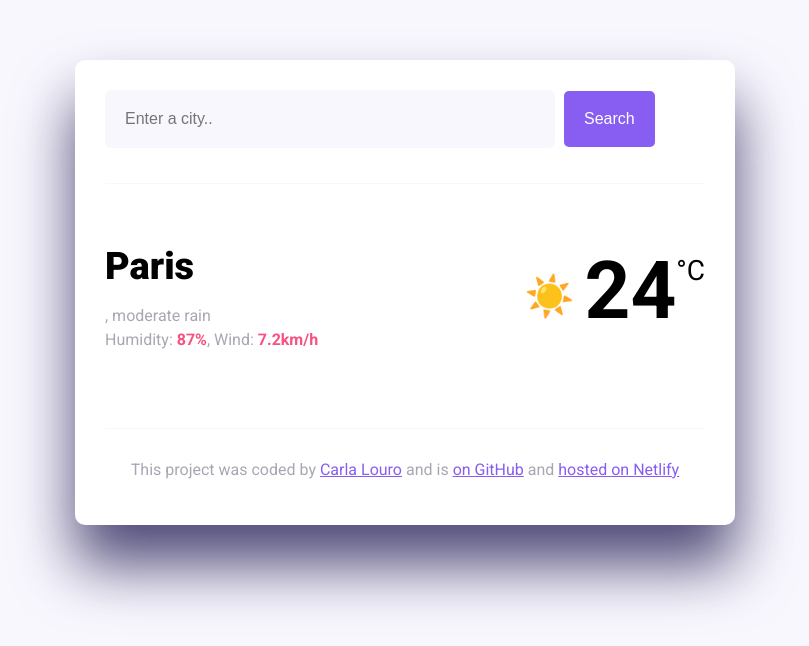
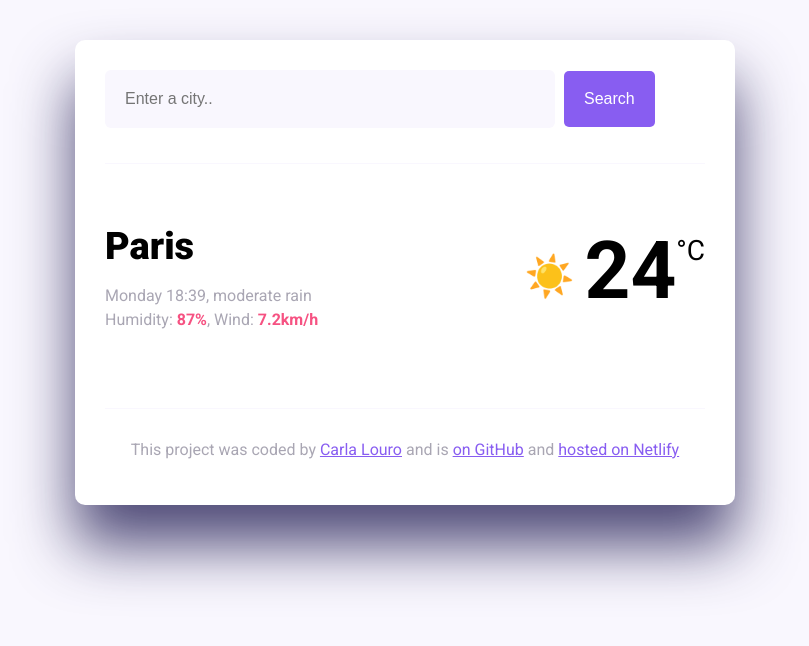
Before and after one commit to CL3372/my-project-weather-app, a plain HTML site: page index.html in a window 1280 px wide. Shown: the whole page, without its empty margins (235-1044 px from the left). Drawn offline with nearby package versions, Linux system fonts and the light colour scheme.

Commit message:
inserted date and changed padding to 30px from 60px

```diff
--- a/index.html
+++ b/index.html
@@ -33,7 +33,7 @@
           <div>
             <h1 class="current-city" id="current-city">Paris</h1>
             <p class="current-details">
-              <span id="current-date"></span>, moderate rain <br />
+              <span id="current-date">Monday 18:39</span>, moderate rain <br />
               Humidity: <strong>87%</strong>, Wind: <strong>7.2km/h</strong>
             </p>
           </div>
--- a/style.css
+++ b/style.css
@@ -10,7 +10,7 @@ a {
 .weather-app {
   background: white;
   max-width: 600px;
-  margin: 60px auto;
+  margin: 40px auto;
   padding: 30px;
   border-radius: 10px;
   box-shadow: 0 40px 60px rgba(55, 50, 100, 0.88);
```
